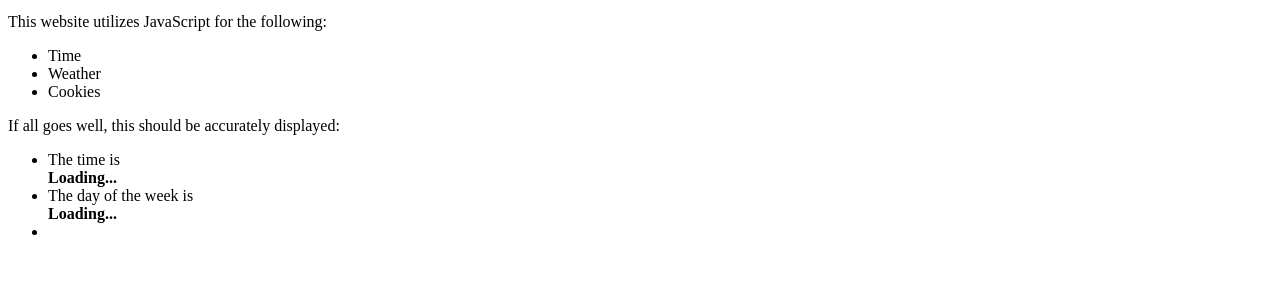
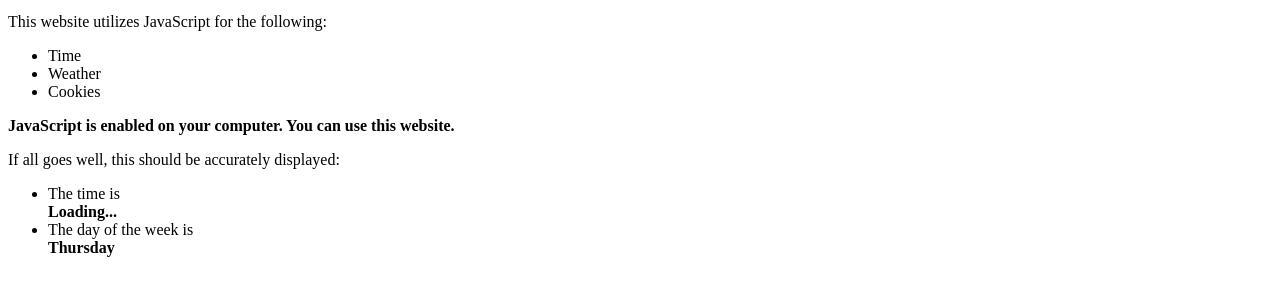
Before and after one commit to jbmagination/ac, a plain HTML site: page index-soon.html in a window 1280 px wide. Shown: the part 87-380 px from the top of the page. Drawn offline with Linux system fonts and the light colour scheme.

Commit message:
Update index-soon.html

```diff
--- a/index-soon.html
+++ b/index-soon.html
@@ -9,10 +9,14 @@
   <li>Cookies</li>
 </ul>
 <p></p>
-<div><noscript><b id="js">JavaScript is not enabled on your computer. You cannot use this website.</b></noscript></div>
+<div><b id="js"><noscript>JavaScript is not enabled on your computer. You cannot use this website.</noscript></b></div>
 <script>document.getElementById("js").innerHTML = "<b>JavaScript is enabled on your computer. You can use this website.</b>"</script>
 <p></p>
 <p>If all goes well, this should be accurately displayed:</p>
+<ul>
+  <li>The time is <b><div id="time">Loading...</div></b></li>
+  <li>The day of the week is <b><div id="weekday">Loading...</div></b></li>
+</ul>
 <script>
   var d = new Date();
   var weekday = new Array(7);
@@ -46,7 +50,3 @@ function timeDisplay() {
   timeDisplay();
 }
 </script>
-<ul>
-  <li>The time is <b><div id="time">Loading...</div></b></li>
-  <li>The day of the week is <b><div id="weekday">Loading...</div></b></li>
-  <li>
```
